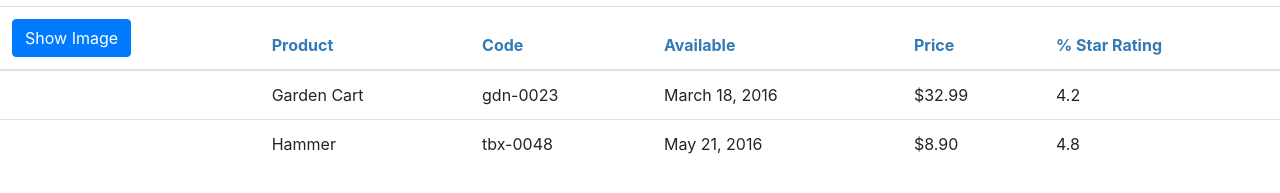
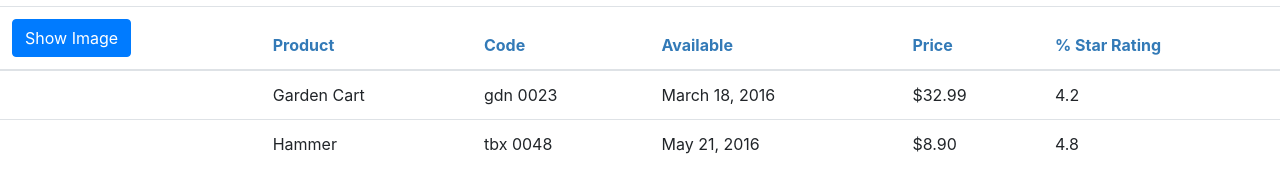
Before and after one commit to vvilelaj/angular, an Angular app in the folder getting-started/: page / in a window 1280 px wide. Shown: the part 223-416 px from the top of the page. Built offline with nearby package versions, Linux system fonts and the light colour scheme.

Commit message:
add a ConvertToSpaces pipe

```diff
--- a/getting-started/src/app/app.module.ts
+++ b/getting-started/src/app/app.module.ts
@@ -4,15 +4,17 @@
 
 import { AppComponent } from './app.component';
 import { ProductListComponent } from './products/product-lit.component';
+import { ConvertToSpacesPipe } from './shared/convet-to-spaces.pipe';
 
 @NgModule({
   declarations: [
     AppComponent,
-    ProductListComponent
+    ProductListComponent,
+    ConvertToSpacesPipe
   ],
   imports: [
     BrowserModule,
-    FormsModule
+    FormsModule,
   ],
   bootstrap: [AppComponent]
 })
--- a/getting-started/src/app/products/product-list.component.html
+++ b/getting-started/src/app/products/product-list.component.html
@@ -45,7 +45,7 @@
                     [style.margin.px]='imageMargin'
                     /></td>
                 <td>{{ product.productName }}</td>
-                <td>{{ product.productCode | lowercase}}</td>
+                <td>{{ product.productCode | lowercase  | convertToSpaces : '-'}}</td>
                 <td>{{ product.releaseDate }}</td>
                 <td>{{ product.price | currency:'USD':'symbol':'1.2-2' }}</td>
                 <td>{{ product.starRating }}</td>
--- /dev/null
+++ b/getting-started/src/app/shared/convet-to-spaces.pipe.ts
@@ -0,0 +1,12 @@
+import { Pipe, PipeTransform } from "@angular/core";
+
+@Pipe({
+    name: 'convertToSpaces',
+})
+export class ConvertToSpacesPipe implements PipeTransform {
+
+    transform(value: string, character: string): string {
+        return value.replace(character, ' ');
+    }
+
+}
```
